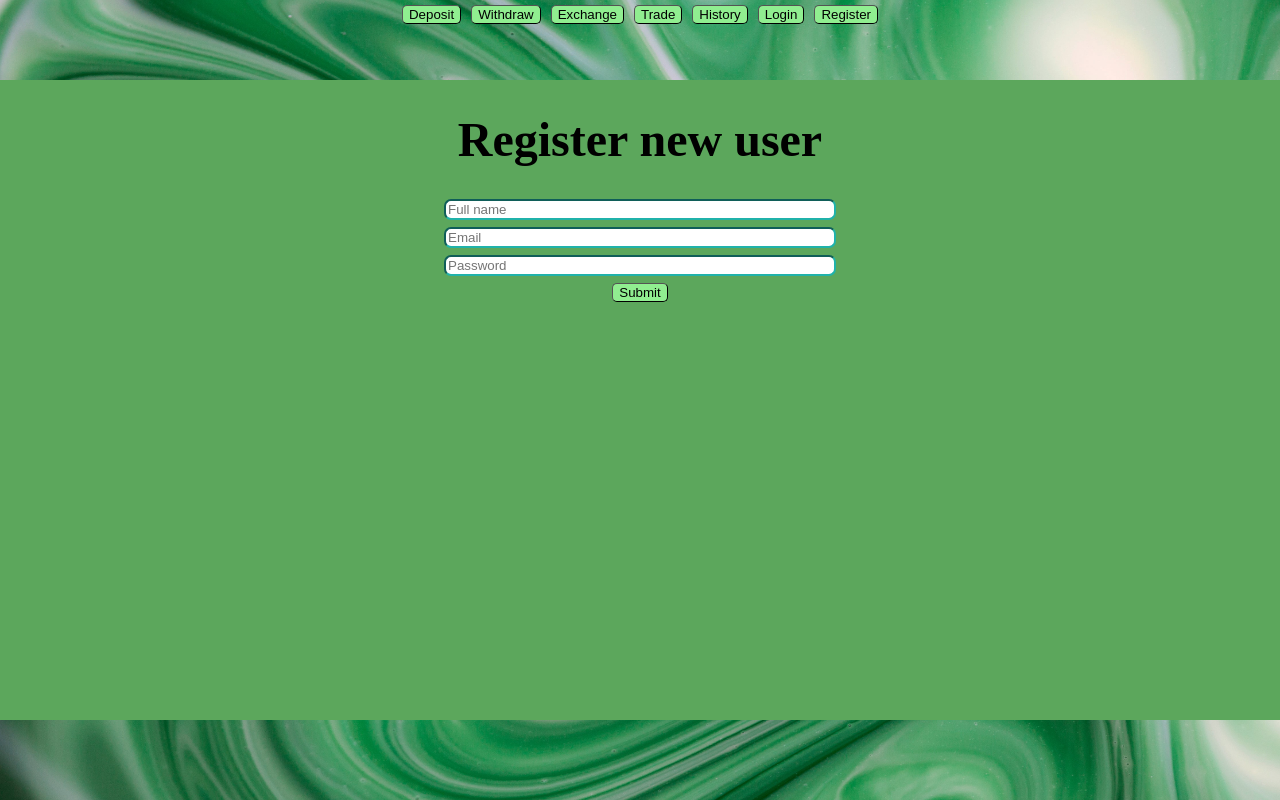
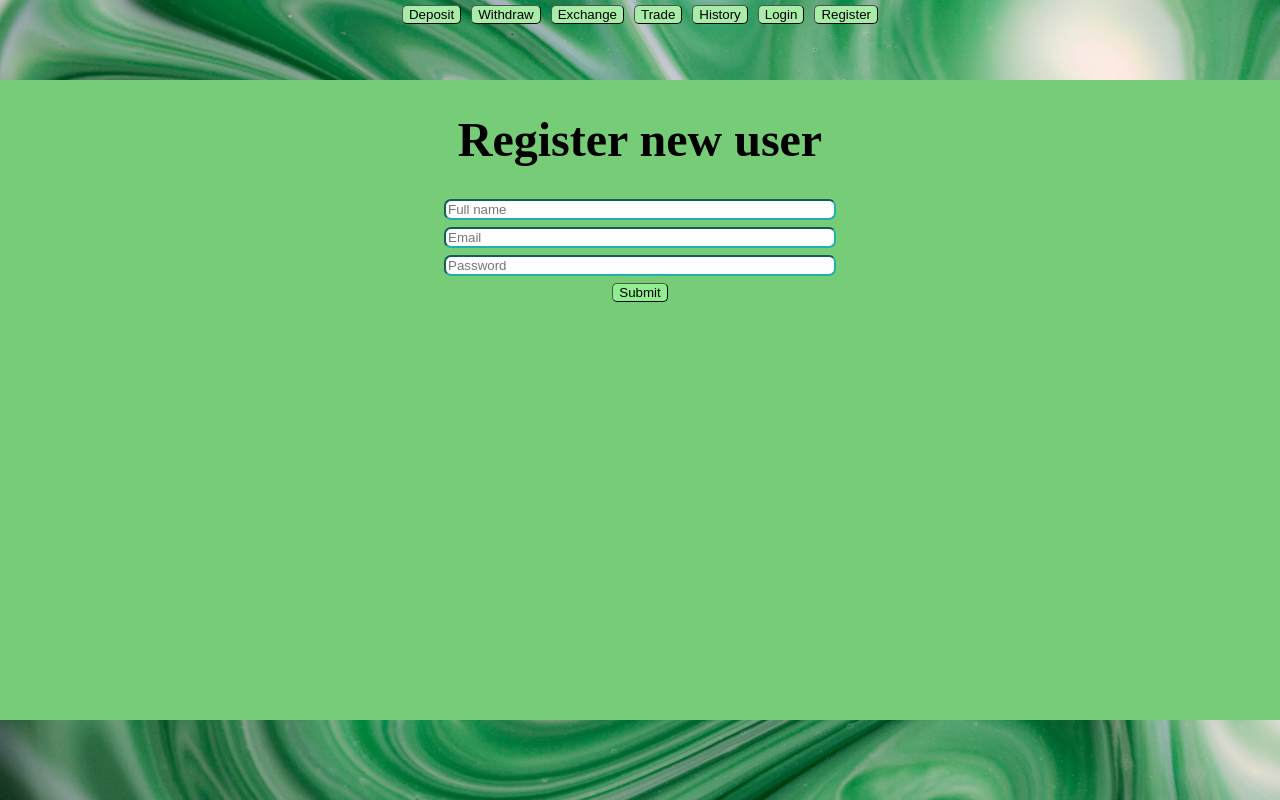
Before and after one commit to AntonioNigro1/Forex-React-Typescript, a React (Create React App) app in the folder reactfrontend/: page / in a window 1280 px wide. Built offline with nearby package versions, Linux system fonts and the light colour scheme.

Commit message:
updating project's colors

```diff
--- a/reactfrontend/src/components/Background/Background.css
+++ b/reactfrontend/src/components/Background/Background.css
@@ -12,7 +12,7 @@
   margin: 5px;
   border-radius: 5px;
   border-width: 1px;
-  background-color: lightgreen;
+  background-color: rgb(167, 236, 167);
 }
 
 .top_img{
--- a/reactfrontend/src/index.css
+++ b/reactfrontend/src/index.css
@@ -8,7 +8,7 @@ body{
   margin: 0px;
   height: 100%;
   width: 100%;
-  background-color: rgb(92, 167, 92);
+  background-color: rgb(119, 204, 119);
   width: 100%;
   height: 100%;
   position: absolute;
```
